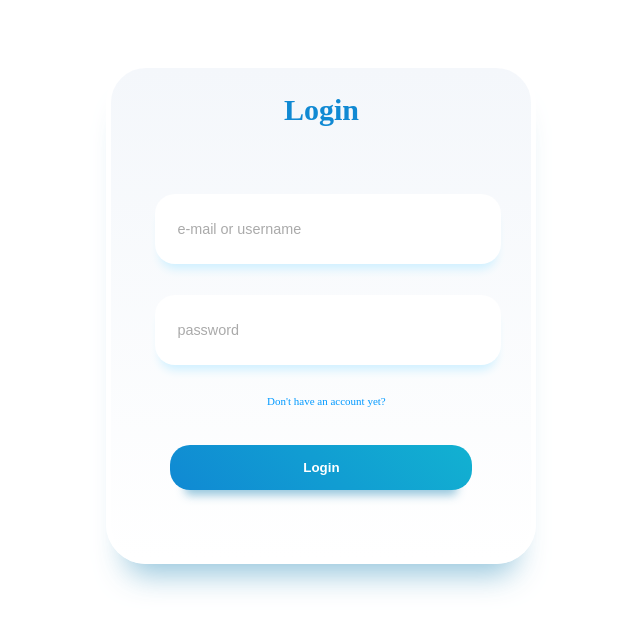
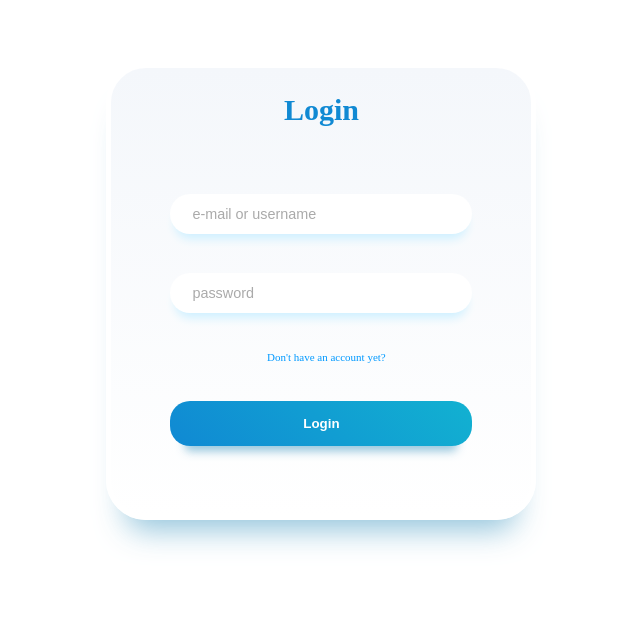
Before and after one commit to Ign1tz/CoSheet, a React (Create React App) app in the folder client/: page /login in a window 1280 px wide. Shown: the top 630 px of the page, without its empty margins (344-984 px from the left). Built offline with nearby package versions, Linux system fonts and the light colour scheme; the HTML template or start-up script is replaced by a standard one.

Commit message:
css changed

```diff
--- a/client/src/Style/ProfileSettings.css
+++ b/client/src/Style/ProfileSettings.css
@@ -1,70 +1,55 @@
-.container {
-    max-width: 350px;
-    background: #F8F9FD;
-    background: linear-gradient(0deg, rgb(255, 255, 255) 0%, rgb(244, 247, 251) 100%);
-    border-radius: 40px;
-    padding: 25px 35px;
-    border: 5px solid rgb(255, 255, 255);
-    box-shadow: rgba(133, 189, 215, 0.8784313725) 0px 30px 30px -20px;
-    margin-left: 35%;
-    margin-top: 5%;
+.container_profile {
+    max-width: 600px;
+    margin: 50px auto;
+    padding: 20px;
+    background-color: #f5f5f5;
+    border-radius: 8px;
+    box-shadow: 0 0 10px rgba(0, 0, 0, 0.1);
 }
 
 h1 {
-    text-align: center;
-    font-weight: 900;
-    font-size: 30px;
-    color: rgb(16, 137, 211);
+    font-size: 24px;
+    color: #333;
+    margin-bottom: 20px;
+    font-family: helvetica, sans-serif;
 }
+
 h3 {
-    font-size: 20px;
-    color: rgb(16, 137, 211);
-}
-form {
-    margin-top: 10px;
+    font-size: 18px;
+    color: #555;
+    margin-top: 15px;
+    font-family: helvetica, sans-serif;
 }
 
 input {
     width: 100%;
-    background: white;
-    border: none;
-    padding: 15px 20px;
-    border-radius: 20px;
-    margin-top: 10px;
-    margin-left: -15px;
-    box-shadow: #cff0ff 0px 10px 10px -5px;
-    border-inline: 2px solid transparent;
+    padding: 10px;
+    margin: 8px 0;
+    box-sizing: border-box;
+    border: 1px solid #ccc;
+    border-radius: 4px;
 }
 
-input::-moz-placeholder {
-    color: rgb(170, 170, 170);
+.profile_input {
+    margin-top: 10px;
 }
 
-input::placeholder {
-    color: rgb(170, 170, 170);
+.saveChanges,
+.GoBack,
+.logout-btn {
+    display: block;
+    width: 70%;
+    padding: 10px;
+    margin: 20px;
+    color: #fff;
+    background-color: #007bff;
+    border: none;
+    border-radius: 10px;
+    cursor: pointer;
 }
 
-input:focus {
-    outline: none;
-    border-inline: 2px solid #12B1D1;
+.saveChanges:hover,
+.GoBack:hover,
+.logout-btn:hover {
+    background-color: #0056b3;
 }
-
-.img {
-    width: 30%;
-    border-radius: 50%;
-    aspect-ratio: 1/1;
-}
-
-.button {
-    display: block;
-    width: 60%;
-    font-weight: bold;
-    background: linear-gradient(45deg, rgb(16, 137, 211) 0%, rgb(18, 177, 209) 100%);
-    color: white;
-    padding-block: 15px;
-    margin: 20px auto;
-    border-radius: 20px;
-    box-shadow: rgba(133, 189, 215, 0.8784313725) 0px 20px 10px -15px;
-    border: none;
-    transition: all 0.2s ease-in-out;
-}
--- a/client/src/pages/ProfileSettings.js
+++ b/client/src/pages/ProfileSettings.js
@@ -68,7 +68,7 @@ export default function ProfileSettings() {
 
 //ToDo: after combining all sides, go back to dashboard instead of history-1 bei goback button
     return (
-        <div className="container">
+        <div className="container_profile">
             <h1>Profile Settings</h1>
 
                 <h3>username</h3>
```
